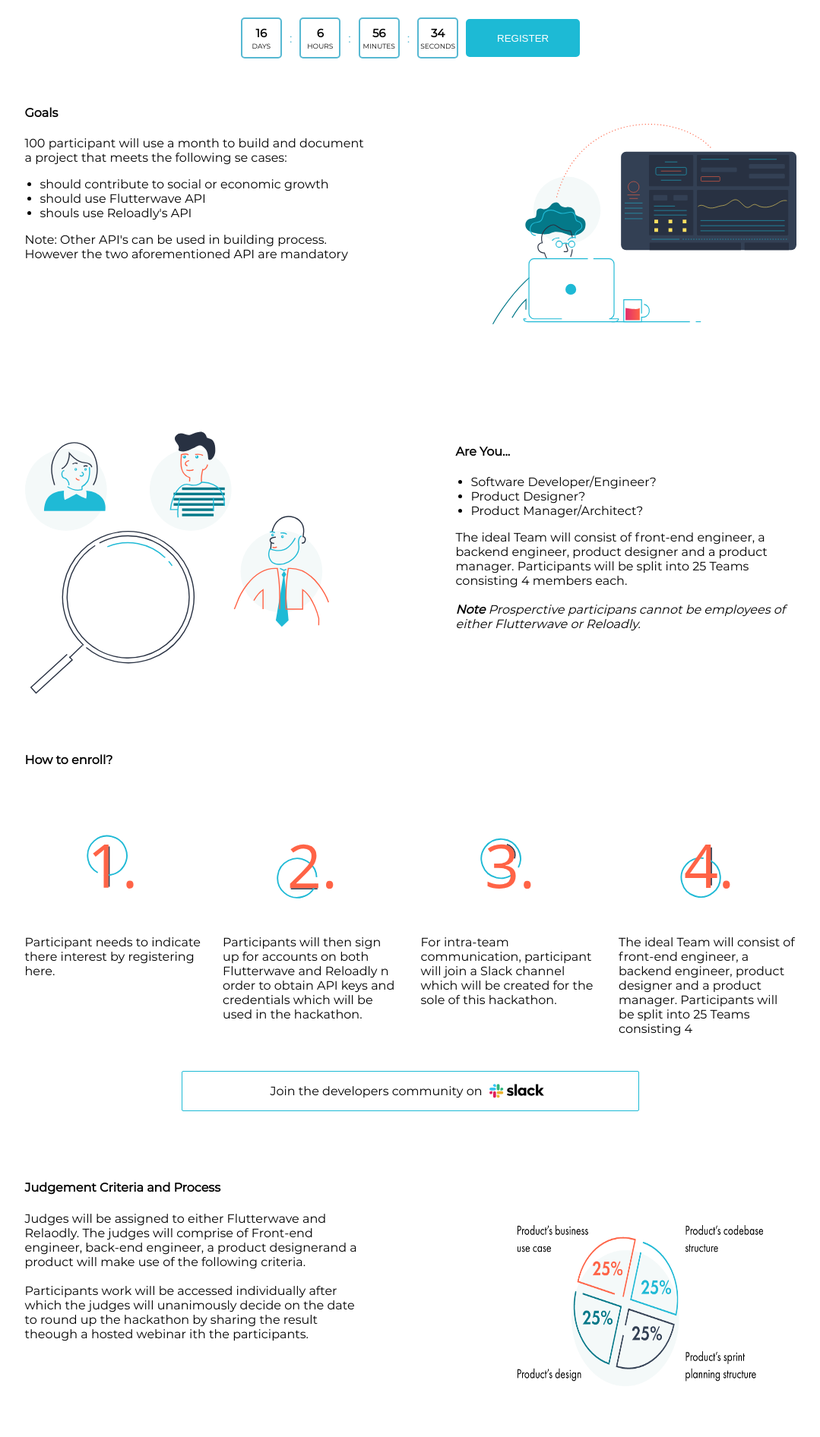
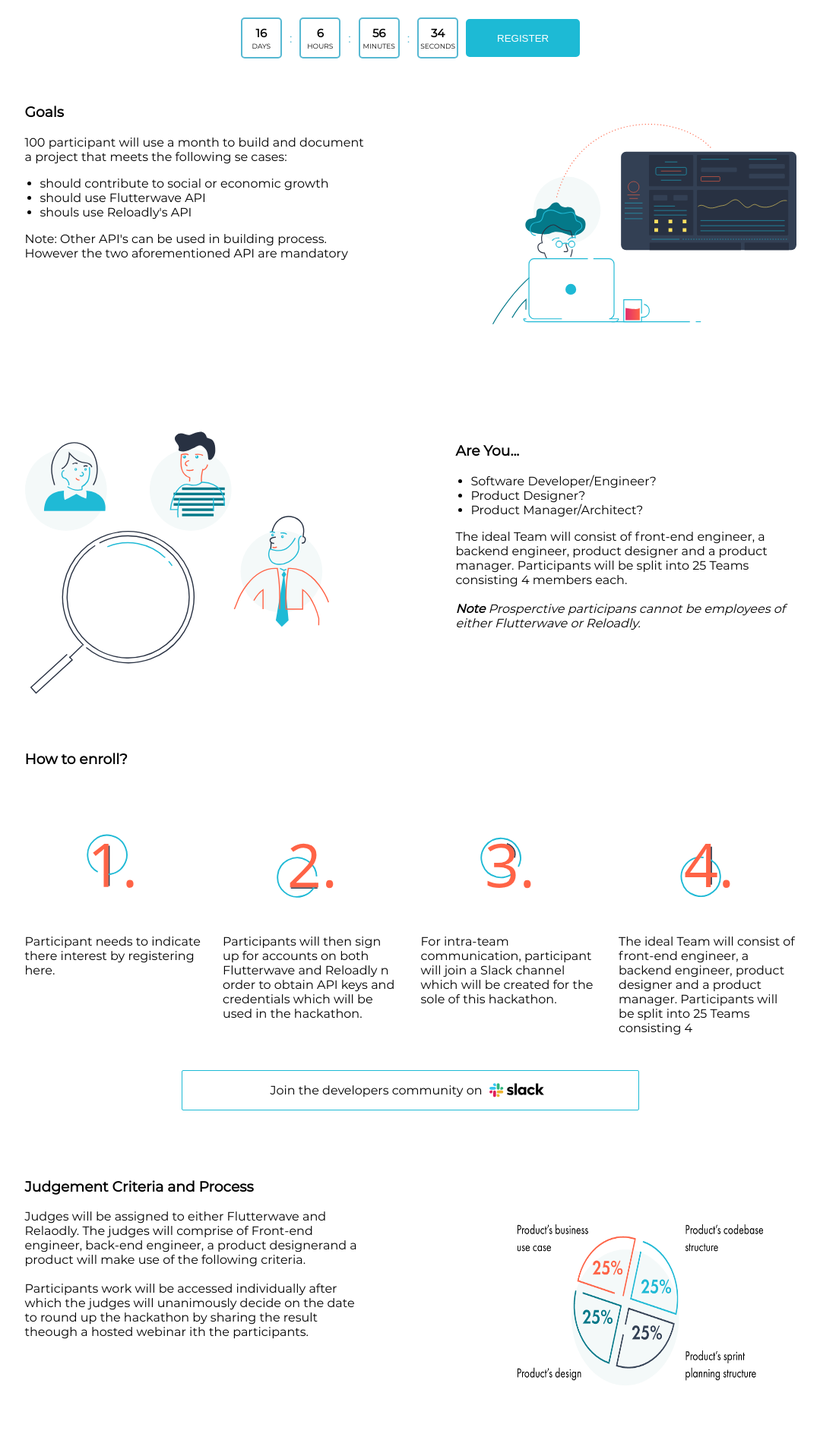
Before and after one commit to fullstackmafia/Flw_Reloadly_Hackathon, a plain HTML site: page index.html in a window 1280 px wide. Shown: the part 900-2792 px from the top of the page at 76% size, without its empty margins (100-1179 px from the left). Drawn offline with Linux system fonts and the light colour scheme.

```diff
--- a/index.html
+++ b/index.html
@@ -87,7 +87,7 @@
             <!-- Goals div -->
             <section class="goals__div container">
                 <div class="goal__text">
-                    <h4>Goals</h4>
+                    <h3>Goals</h3>
                     <p>
                         100 participant will use a month to
                         build and document a project that meets
@@ -120,7 +120,7 @@
                 </div>
 
                 <div class="goal__text">
-                    <h4>Are You...</h4>
+                    <h3>Are You...</h3>
 
                     <ul class="list">
                         <li>Software Developer/Engineer?</li>
@@ -146,7 +146,7 @@
             <!-- How to enroll -->
             <section class="how__to__enroll">
                 <div class="container">
-                    <h4 class="how__to__enroll__h4">How to enroll?</h4>
+                    <h3 class="how__to__enroll__h4">How to enroll?</h3>
                     <div class="how__to__enroll__cnt">
                         <div class="how__to__enroll__item">
                             <center><img src="/images/number-icon-1.svg"
@@ -206,7 +206,7 @@
             <!-- Judgement Criteria -->
             <section class="judgement__div container">
                 <div class="judgement__text">
-                    <h4>Judgement Criteria and Process</h4>
+                    <h3>Judgement Criteria and Process</h3>
                     <p>
                         Judges will be assigned to either
                         Flutterwave and Relaodly. The judges
--- a/style.css
+++ b/style.css
@@ -295,12 +295,18 @@ footer {
   /* min-width: 12.5rem; */
 }
 
+.foot__main__item p {
+  font-size: 15px;
+}
+
 /* .foot__main__item img {
   width: 90px;
   height: 50px;
 } */
+
 .foot__main__item ul li {
   list-style-type: none;
+  font-size: 15px;
 }
 
 .main__powered__div {
```
